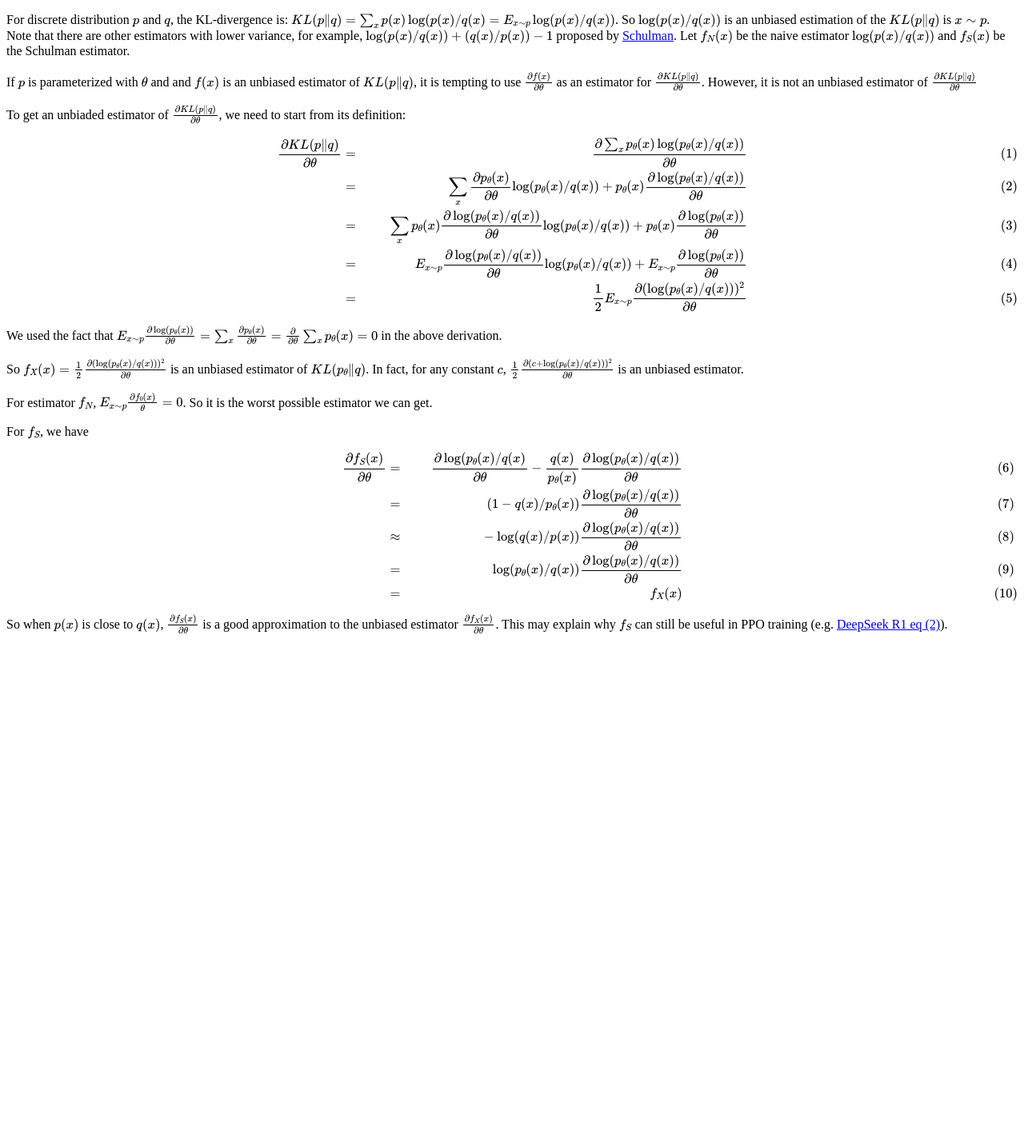
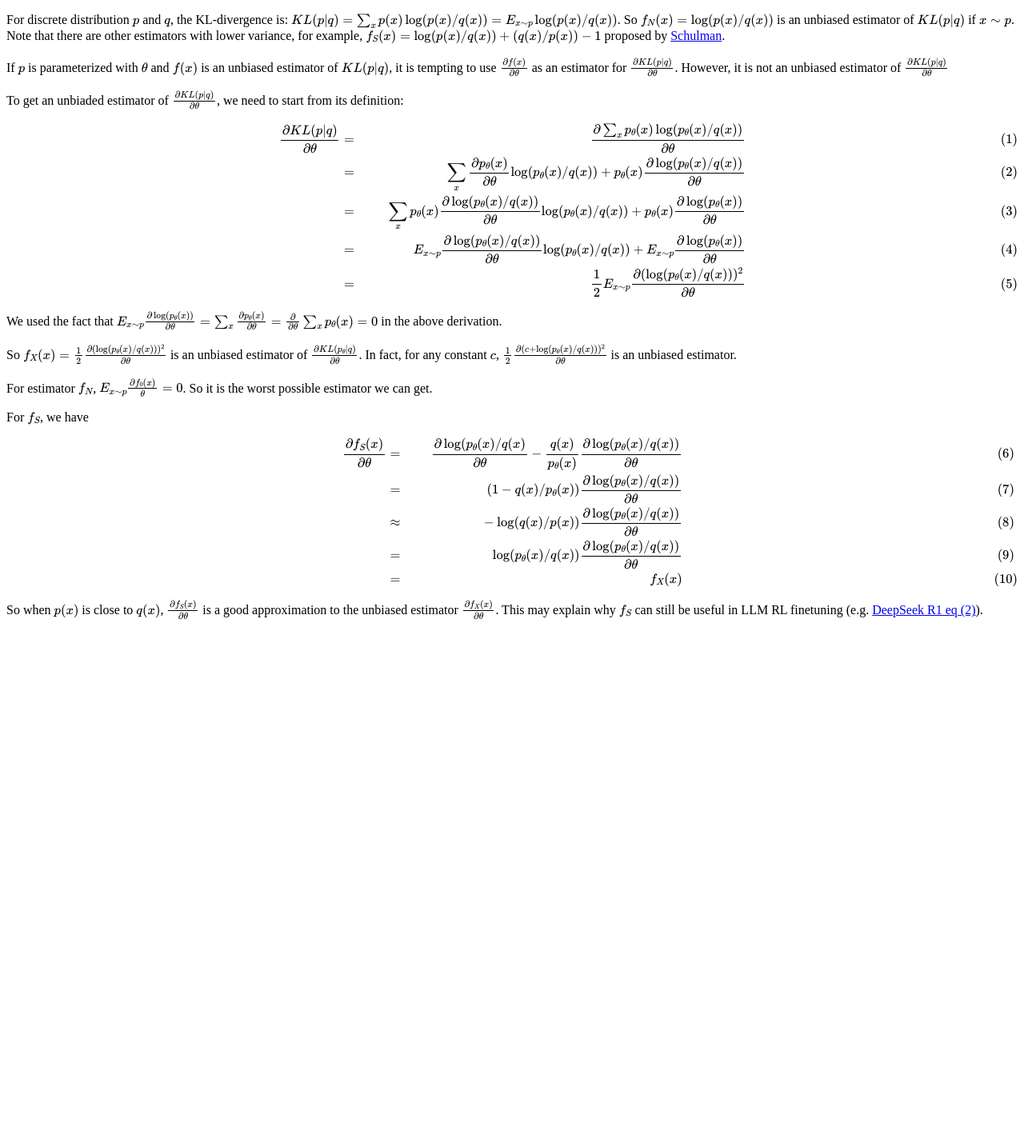
Before and after one commit to emailweixu/emailweixu.github.io, a Jekyll site: the page built from _posts/2025-10-03-Estimating gradient of KL-divergence.md, in a window 1280 px wide. Shown: the whole page at 80% size. Built offline with Jekyll 4.4.1, drawn with Linux system fonts in a browser that asks for light colours; our own code applies the rules of GitHub Pages for plain Markdown files; formulas are drawn with MathJax 3.

Commit message:
Fix mathematical notation and clarify estimators

```diff
--- a/_posts/2025-10-03-Estimating gradient of KL-divergence.md
+++ b/_posts/2025-10-03-Estimating gradient of KL-divergence.md
@@ -6,23 +6,21 @@ categories: [machine-learning]
 ---
 
 For discrete distribution $$p$$ and $$q$$, the KL-divergence is:
-$$KL(p\|q)=\sum_x p(x) \log (p(x)/q(x)=E_{x\sim p} \log(p(x)/q(x))$$.
-So $$\log(p(x)/q(x))$$ is an unbiased estimation of the $$KL(p\|q)$$ is $$x\sim p$$.
-Note that there are other estimators with lower variance, for example, $$\log(p(x)/q(x))+(q(x)/p(x))-1$$ proposed
+$$KL(p\\|q)=\sum_x p(x) \log (p(x)/q(x))=E_{x\sim p} \log(p(x)/q(x))$$.
+So $$f_N(x)=\log(p(x)/q(x))$$ is an unbiased estimator of $$KL(p\\|q)$$ if $$x\sim p$$.
+Note that there are other estimators with lower variance, for example, $$f_S(x)=\log(p(x)/q(x))+(q(x)/p(x))-1$$ proposed
 by [Schulman](http://joschu.net/blog/kl-approx.html).
-Let $$f_N(x)$$ be the naive estimator $$\log (p(x)/q(x))$$ and $$f_S(x)$$ be the Schulman estimator.
 
+If $$p$$ is parameterized with $$\theta$$ and $$f(x)$$ is an unbiased estimator
+of $$KL(p\\|q)$$, it is tempting to use $$\frac{\partial f(x)}{\partial \theta}$$ as an estimator for
+$$\frac{\partial KL(p\\|q)}{\partial \theta}$$. However, it is not an unbiased estimator
+of $$\frac{\partial KL(p\\|q)}{\partial \theta}$$
 
-If $$p$$ is parameterized with $$\theta$$ and and $$f(x)$$ is an unbiased estimator
-of $$KL(p\|q)$$, it is tempting to use $$\frac{\partial f(x)}{\partial \theta}$$ as an estimator for
-$$\frac{\partial KL(p\|q)}{\partial \theta}$$. However, it is not an unbiased estimator
-of $$\frac{\partial KL(p\|q)}{\partial \theta}$$
-
-To get an unbiaded estimator of $$\frac{\partial KL(p\|q)}{\partial \theta}$$, we need to start from its definition:
+To get an unbiaded estimator of $$\frac{\partial KL(p\\|q)}{\partial \theta}$$, we need to start from its definition:
 
 $$
 \begin{align}
-\frac{\partial KL(p\|q)}{\partial \theta} &=& \frac{\partial \sum_x p_\theta(x) \log (p_\theta(x)/q(x)) }{\partial \theta} \\
+\frac{\partial KL(p\\|q)}{\partial \theta} &=& \frac{\partial \sum_x p_\theta(x) \log (p_\theta(x)/q(x)) }{\partial \theta} \\
 &=& \sum_x \frac{\partial p_\theta(x)}{\partial \theta} \log (p_\theta(x)/q(x)) + p_\theta(x) \frac{\partial \log (p_\theta(x)/q(x)) }{\partial \theta} \\
 &=& \sum_x p_\theta(x) \frac{\partial \log(p_\theta(x)/q(x))}{\partial \theta} \log (p_\theta(x)/q(x)) + p_\theta(x) \frac{\partial \log (p_\theta(x)) }{\partial \theta} \\
 &=& E_{x\sim p} \frac{\partial \log(p_\theta(x)/q(x))}{\partial \theta} \log (p_\theta(x)/q(x)) + E_{x\sim p}\frac{\partial \log (p_\theta(x)) }{\partial \theta} \\
@@ -34,7 +32,7 @@ We used the fact that $$E_{x\sim p}\frac{\partial \log (p_\theta(x)) }{\partial
 in the above derivation.
 
 So $$f_X(x)=\frac{1}{2} \frac{\partial (\log(p_\theta(x)/q(x)))^2}{\partial \theta}$$ is an
-unbiased estimator of $$KL(p_\theta\|q)$$. In fact, for any constant $$c$$,
+unbiased estimator of $$\frac{\partial KL(p_\theta\\|q)}{\partial \theta}$$. In fact, for any constant $$c$$,
 $$\frac{1}{2} \frac{\partial (c+\log(p_\theta(x)/q(x)))^2}{\partial \theta}$$ is an unbiased estimator.
 
 For estimator $f_N$, $$E_{x\sim p} \frac{\partial f_0(x)}{\theta}=0$$. So it is the worst possible estimator
@@ -54,4 +52,4 @@ $$
 
 So when $$p(x)$$ is close to $$q(x)$$, $$\frac{\partial f_S(x)}{\partial \theta}$$
 is a good approximation to the unbiased estimator $$\frac{\partial f_X(x)}{\partial \theta}$$.
-This may explain why $$f_S$$ can still be useful in PPO training (e.g. [DeepSeek R1 eq (2)](https://arxiv.org/abs/2501.12948)).
+This may explain why $$f_S$$ can still be useful in LLM RL finetuning (e.g. [DeepSeek R1 eq (2)](https://arxiv.org/abs/2501.12948)).
```
